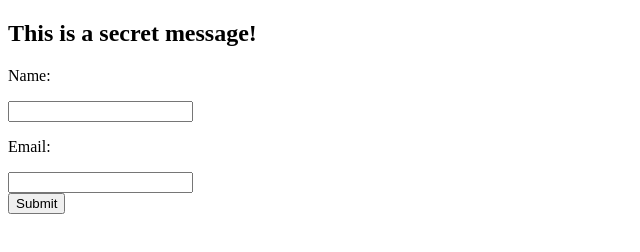
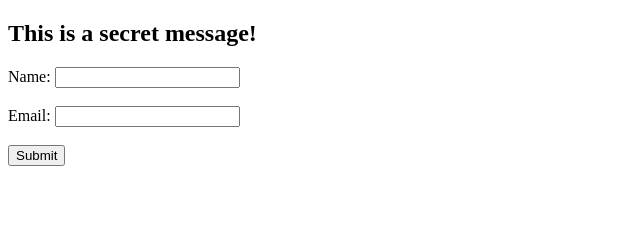
Before and after one commit to fullstack-decal-fa22/hw1-rickeyswuave, a plain HTML site: page secret.html in a window 1280 px wide. Shown: the whole page, without its empty margins (0-640 px from the left). Drawn offline with Linux system fonts and the light colour scheme.

Commit message:
Changes to be committed: 	modified:   index.html 	modified:   secret.html

```diff
--- a/secret.html
+++ b/secret.html
@@ -6,12 +6,12 @@
     <body>
         <h2>This is a secret message!</h2>
         <form class="form1">
-            <p>Name:</p>
+            <label>Name:</label>
             <input type="text" id="name">
-            <br>
-            <p>Email:</p>
+            <br></br>
+            <label>Email:</label>
             <input type="text" id="email">
-            <br>
+            <br></br>
             <input type="submit">
         </form>
     </body>
```
Also changed, not shown: index.html (+4 -7 lines).
